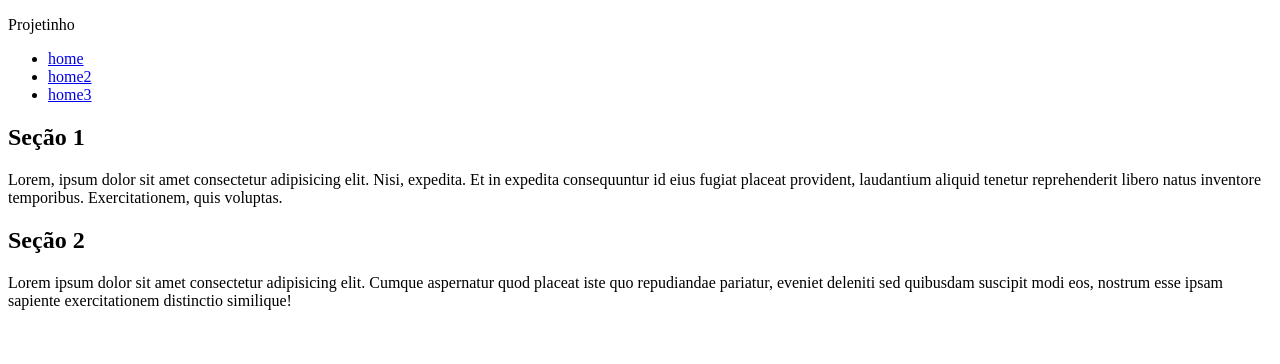
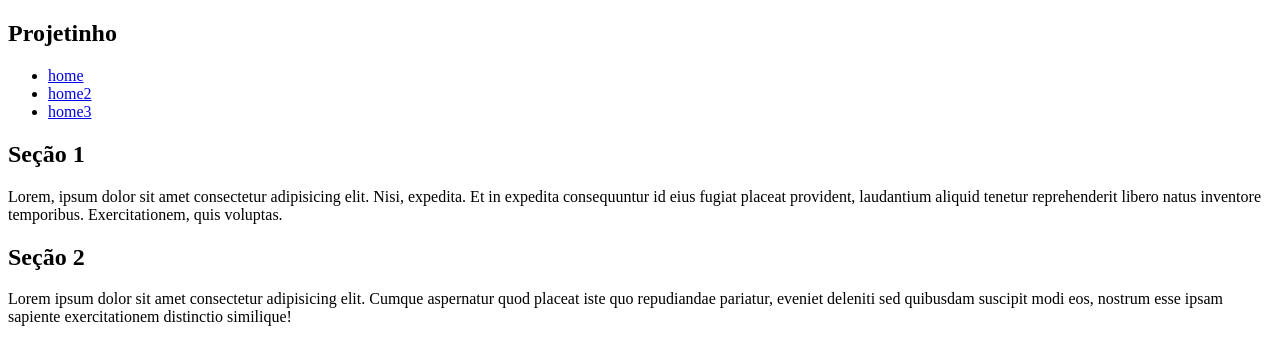
Before and after one commit to oDyKoz/Projetinho, a plain HTML site: page homepage/index.html in a window 1280 px wide. Drawn offline with Linux system fonts and the light colour scheme.

Commit message:
mexendo com o readme

```diff
--- a/homepage/index.html
+++ b/homepage/index.html
@@ -9,7 +9,7 @@
 <body>
 
     <nav>
-        <p>Projetinho</p>
+        <h1>Projetinho</h1>
         <ul>
             <li><a href="#">home</a></li>
             <li><a href="#">home2</a></li>
```
Also changed, not shown: README.md.
